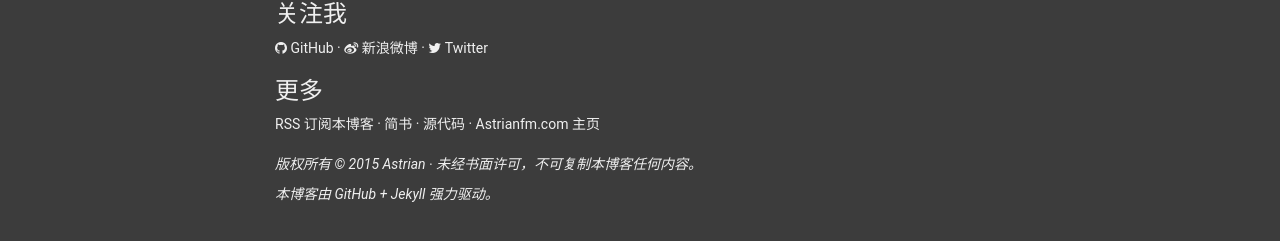
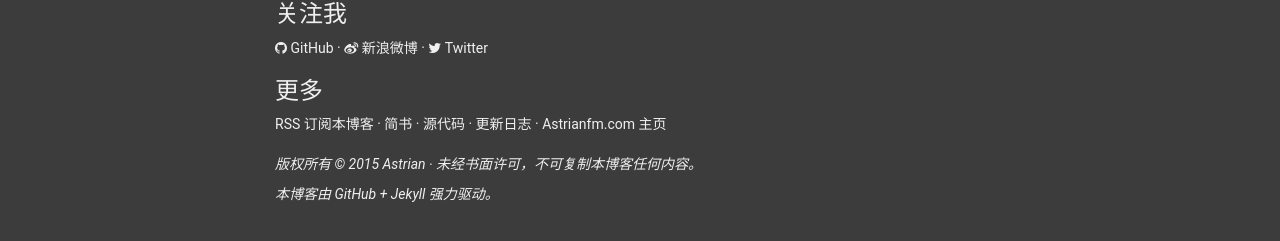
Before and after one commit to zqm1999/zqm1999.github.io, a Jekyll site: the page built from index.htm, in a window 1280 px wide. Shown: the part 838-1079 px from the top of the page. Built offline with Jekyll 4.4.1, drawn with Linux system fonts in a browser that asks for light colours; nearby versions of some CDN libraries; some web fonts are replaced; Markdown is read by kramdown in place of the engine named in the settings.

Commit message:
新增更新日志链接

```diff
--- a/_includes/footer.html
+++ b/_includes/footer.html
@@ -11,7 +11,7 @@
             <div id="onemorething">
                 <h3>更多</h3>
                 <p>
-                    <a href="http://mdblog.astrianfm.com/feed.xml">RSS 订阅本博客</a> &middot; <a href="http://www.jianshu.com/users/e67778f4c42b">简书</a> &middot; <a href="https://github.com/astrian/astrian.github.io">源代码</a> &middot; <a href="http://astrianfm.com">Astrianfm.com 主页</a>
+                    <a href="http://mdblog.astrianfm.com/feed.xml">RSS 订阅本博客</a> &middot; <a href="http://www.jianshu.com/users/e67778f4c42b">简书</a> &middot; <a href="https://github.com/astrian/astrian.github.io">源代码</a> &middot; <a href="http://mdblog.astrianfm.com/Whatsnew/">更新日志</a> &middot; <a href="http://astrianfm.com">Astrianfm.com 主页</a>
                 </p>
             </div>
             <div id="info">
```
